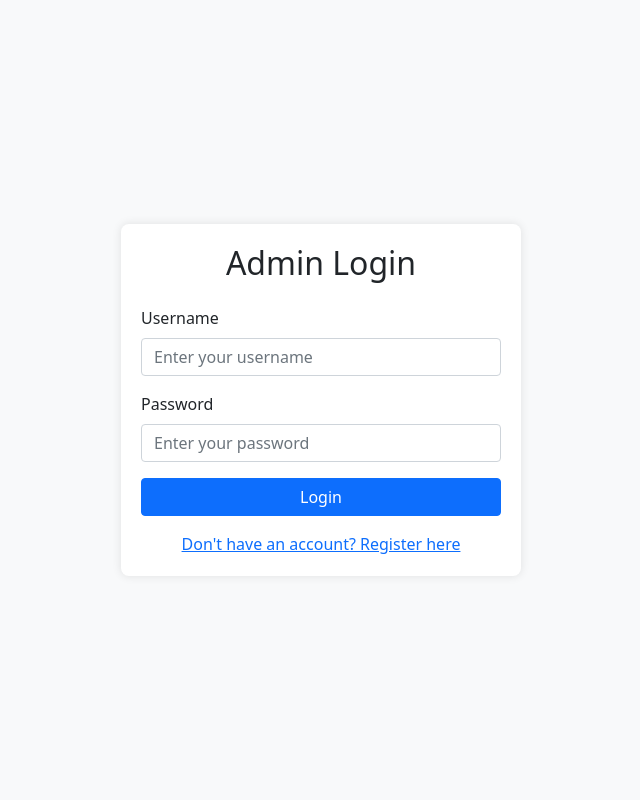
After one commit to Zekisptn/Benoit, a Flask app: page /login in a window 1280 px wide. The commit adds this page. Shown: the whole page, without its empty margins (319-959 px from the left). Run offline with Flask 3, Linux system fonts and the light colour scheme; some libraries are stand-ins or nearby versions.

Commit message:
update login dan dasboard

```diff
--- a/main.py
+++ b/main.py
@@ -1,15 +1,26 @@
 import smtplib
 import os
-
-from flask import Flask, render_template, request
+from flask import Flask, render_template, request, redirect, url_for, session
 from email.mime.text import MIMEText
 from email.utils import formataddr
 from email.header import Header
 from dotenv import load_dotenv
+from flask_mysqldb import MySQL
+import MySQLdb.cursors
+import re
+
 load_dotenv()
 
 app = Flask(__name__)
+app.secret_key = 'your_secret_key'
 
+# MySQL configurations
+app.config['MYSQL_HOST'] = 'localhost'
+app.config['MYSQL_USER'] = 'root'
+app.config['MYSQL_PASSWORD'] = ''
+app.config['MYSQL_DB'] = 'benoit'
+
+mysql = MySQL(app)
 
 EMAIL_PENGIRIM = os.getenv("EMAIL_PENGIRIM")
 EMAIL_PASSWORD = os.getenv("EMAIL_PASSWORD")
@@ -48,9 +59,59 @@ def kirim_pesan():
         return "<h3>Pesan berhasil dikirim. Terima kasih!</h3>"
     except Exception as e:
         return f"<h3>Gagal mengirim email: {e}</h3>"
-# @app.route('/property')
-# def about():
-#     return render_template('about.html')
+
+@app.route('/login', methods=['GET', 'POST'])
+def login():
+    msg = ''
+    registration_success = session.pop('registration_success', None)  # ambil pesan sukses register (sekali saja)
+    if request.method == 'POST' and 'username' in request.form and 'password' in request.form:
+        username = request.form['username']
+        password = request.form['password']
+        cursor = mysql.connection.cursor(MySQLdb.cursors.DictCursor)
+        cursor.execute('SELECT * FROM login WHERE username = %s AND password = %s', (username, password,))
+        account = cursor.fetchone()
+        if account:
+            session['loggedin'] = True
+            session['id'] = account['id_user']
+            session['username'] = account['username']
+            return redirect(url_for('dashboard'))
+        else:
+            msg = 'Incorrect username/password!'
+    return render_template('login.html', msg=msg, registration_success=registration_success)
+
+@app.route('/register', methods=['GET', 'POST'])
+def register():
+    msg = ''
+    if request.method == 'POST' and 'username' in request.form and 'password' in request.form and 'email' in request.form and 'nama_user' in request.form:
+        nama_user = request.form['nama_user']
+        username = request.form['username']
+        password = request.form['password']
+        email = request.form['email']
+        cursor = mysql.connection.cursor(MySQLdb.cursors.DictCursor)
+        cursor.execute('SELECT * FROM login WHERE username = %s', (username,))
+        account = cursor.fetchone()
+        if account:
+            msg = 'Account already exists!'
+        elif not re.match(r'[^@]+@[^@]+\.[^@]+', email):
+            msg = 'Invalid email address!'
+        elif not re.match(r'[A-Za-z0-9]+', username):
+            msg = 'Username must contain only characters and numbers!'
+        elif not username or not password or not email or not nama_user:
+            msg = 'Please fill out the form!'
+        else:
+            cursor.execute('INSERT INTO login (nama_user, username, password, email) VALUES (%s, %s, %s, %s)', (nama_user, username, password, email,))
+            mysql.connection.commit()
+            session['registration_success'] = 'You have successfully registered! Please log in.'
+            return redirect(url_for('login'))
+    elif request.method == 'POST':
+        msg = 'Please fill out the form!'
+    return render_template('register.html', msg=msg)
+
+@app.route('/dashboard')
+def dashboard():
+    if 'loggedin' in session:
+        return render_template('dashboard.html', username=session['username'])
+    return redirect(url_for('login'))
 
 @app.route('/contact')
 def contact():
--- a/templates/contact.html
+++ b/templates/contact.html
@@ -73,7 +73,7 @@
                     <h1 class="display-5 animated fadeIn mb-4">Contact Us</h1>
                 </div>
                 <div class="col-md-6 animated fadeIn">
-                    <img class="img-fluid" src="{{ url_for('static', filename='img/IMG_7453.jpg') }}" alt="">
+                    <img class="img-fluid" src="{{ url_for('static', filename='img/Copy of Green Paddy Hills 3.png') }}" alt="">
                 </div>
             </div>
         </div>
@@ -160,7 +160,7 @@
                     </div>
                     <div class="col-md-6 wow fadeInUp" data-wow-delay="0.1s">
                         <iframe class="position-relative rounded w-100 h-100"
-                            src="https://www.google.com/maps/embed?pb=!1m18!1m12!1m3!1d4112.767236108597!2d106.81238001074418!3d-6.63223406480676!2m3!1f0!2f0!3f0!3m2!1i1024!2i768!4f13.1!3m3!1m2!1s0x2e69cf5487e5e0e9%3A0x63a561fff860fe!2sJl.%20Kp.%20Sukawarna%20No.2%2C%20RT.01%2FRW.18%2C%20Cipaku%2C%20Kec.%20Bogor%20Sel.%2C%20Kota%20Bogor%2C%20Jawa%20Barat%2016133!5e1!3m2!1sid!2sid!4v1744868914806!5m2!1sid!2sid"
+                            src="https://www.google.com/maps/embed?pb=!1m18!1m12!1m3!1d3963.1051158933096!2d106.81370887475427!3d-6.633865693360545!2m3!1f0!2f0!3f0!3m2!1i1024!2i768!4f13.1!3m3!1m2!1s0x2e69cfe668fb8481%3A0x33288b202cfd59b8!2sCluster%20Green%20Paddy%20Hills!5e0!3m2!1sen!2sid!4v1745504355483!5m2!1sen!2sid"
                             frameborder="0" style="min-height: 400px; border:0;" allowfullscreen="" aria-hidden="false"
                             tabindex="0"></iframe>
                     </div>
@@ -178,7 +178,7 @@
                                     <div class="col-md-6">
                                         <div class="form-floating">
                                             <input type="email" class="form-control" id="email" name="email" placeholder="Email Anda" required>
-                                            <label for="email">Email Anda</label>
+                                            <label for="email">Nomor Anda</label>
                                         </div>
                                     </div>
                                     <div class="col-12">
--- /dev/null
+++ b/templates/login.html
@@ -0,0 +1,56 @@
+<!DOCTYPE html>
+<html lang="en">
+<head>
+    <meta charset="UTF-8">
+    <meta name="viewport" content="width=device-width, initial-scale=1.0">
+    <title>Admin Login</title>
+    <link href="https://cdnjs.cloudflare.com/ajax/libs/font-awesome/5.15.4/css/all.min.css" rel="stylesheet">
+    <link href="https://cdn.jsdelivr.net/npm/bootstrap@5.1.3/dist/css/bootstrap.min.css" rel="stylesheet">
+    <style>
+        body {
+            display: flex;
+            justify-content: center;
+            align-items: center;
+            height: 100vh;
+            background-color: #f8f9fa;
+        }
+        .login-container {
+            width: 100%;
+            max-width: 400px;
+            padding: 20px;
+            background-color: white;
+            border-radius: 8px;
+            box-shadow: 0 0 10px rgba(0, 0, 0, 0.1);
+        }
+    </style>
+</head>
+<body>
+    <div class="login-container">
+        <h2 class="text-center mb-4">Admin Login</h2>
+
+        {% if registration_success %}
+        <div class="alert alert-success mt-3">{{ registration_success }}</div>
+        {% endif %}
+
+        {% if msg %}
+        <div class="alert alert-danger mt-3">{{ msg }}</div>
+        {% endif %}
+
+        <form method="POST">
+            <div class="mb-3">
+                <label for="username" class="form-label">Username</label>
+                <input type="text" class="form-control" id="username" name="username" placeholder="Enter your username">
+            </div>
+            <div class="mb-3">
+                <label for="password" class="form-label">Password</label>
+                <input type="password" class="form-control" id="password" name="password" placeholder="Enter your password">
+            </div>
+            <button type="submit" class="btn btn-primary w-100">Login</button>
+        </form>
+
+        <div class="text-center mt-3">
+            <a href="{{ url_for('register') }}">Don't have an account? Register here</a>
+        </div>
+    </div>
+</body>
+</html>
```
Also changed, not shown: templates/dashboard.html (added, +50 -0 lines), templates/index.html (+23 -25 lines), templates/register.html (added, +54 -0 lines).
